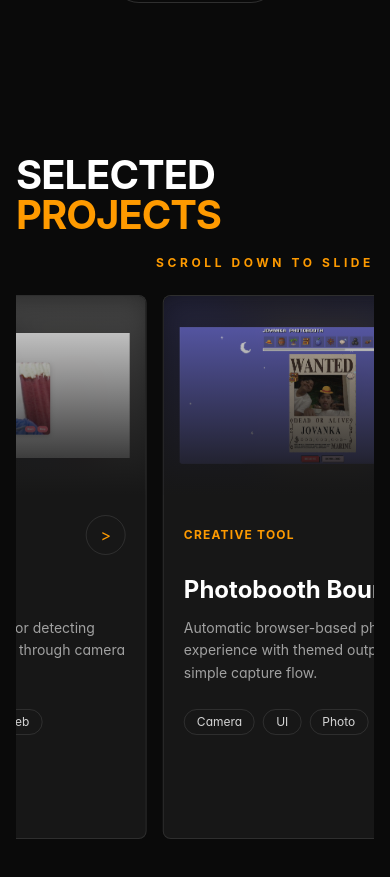
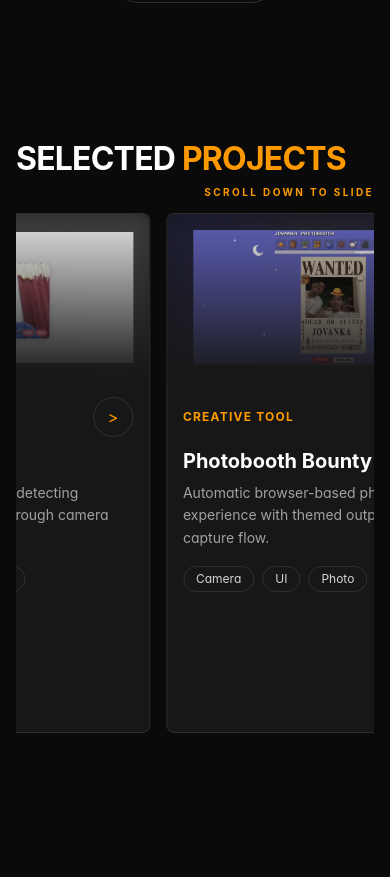
Before and after one commit to jovankawilyam/new-portfolio, a Next.js app: page / in a window 390 px wide. Shown: the part 7026-7903 px from the top of the page. Built offline with nearby package versions, Linux system fonts and the light colour scheme; no server answers.

Commit message:
add new game

```diff
--- a/components/Achievements.tsx
+++ b/components/Achievements.tsx
@@ -112,7 +112,9 @@ export default function Achievements() {
 
           gsap.set(card, {
             x,
+            xPercent: -50,
             y,
+            yPercent: -50,
             scale,
             opacity,
             zIndex: Math.round(focus * 100) + achievements.length - index,
--- a/components/BentoGrid.tsx
+++ b/components/BentoGrid.tsx
@@ -155,16 +155,16 @@ export default function BentoGrid() {
       style={{ height: scrollSectionHeight }}
       className="relative z-20 bg-neutral-950"
     >
-      <div className="sticky top-0 mx-auto flex h-svh min-h-0 max-w-7xl flex-col justify-start overflow-hidden px-4 py-10 sm:px-6 md:px-8 md:py-12 lg:py-10 xl:py-12 [@media_(max-height:820px)]:py-8">
+      <div className="sticky top-0 mx-auto flex h-svh min-h-0 max-w-7xl flex-col justify-start overflow-hidden px-4 py-7 sm:px-6 sm:py-10 md:px-8 md:py-12 lg:py-10 xl:py-12 [@media_(max-height:820px)]:py-8">
         <Reveal>
-          <div className="mb-6 flex flex-col gap-5 md:mb-7 md:flex-row md:items-end md:justify-between [@media_(max-height:820px)]:mb-5">
+          <div className="mb-4 flex flex-col gap-3 md:mb-7 md:flex-row md:items-end md:justify-between md:gap-5 [@media_(max-height:820px)]:mb-5">
             <div className="max-w-4xl">
-              <h2 className="text-[clamp(2.5rem,8vw,5.75rem)] font-bold leading-none tracking-tight text-white [@media_(max-height:820px)]:text-[clamp(2.25rem,6vw,4.25rem)]">
+              <h2 className="text-[clamp(2rem,8vw,5.75rem)] font-bold leading-none tracking-tight text-white sm:text-[clamp(2.5rem,8vw,5.75rem)] [@media_(max-height:820px)]:text-[clamp(2.25rem,6vw,4.25rem)]">
                 SELECTED <span className="text-amber-500">PROJECTS</span>
               </h2>
             </div>
             <div className="flex items-center justify-end">
-              <h2 className="text-xs font-bold uppercase tracking-[0.3em] text-amber-500 sm:text-sm">Scroll down to slide</h2>
+              <h2 className="text-[10px] font-bold uppercase tracking-[0.24em] text-amber-500 sm:text-sm sm:tracking-[0.3em]">Scroll down to slide</h2>
             </div>
           </div>
         </Reveal>
@@ -180,7 +180,7 @@ export default function BentoGrid() {
               <Reveal
                 key={project.title}
                 delay={index * 0.035}
-                className="h-[min(900px,calc(100svh-300px))] min-h-[390px] w-[82vw] max-w-[460px] shrink-0 sm:h-[min(900px,calc(100svh-300px))] sm:min-h-[420px] sm:w-[430px] lg:h-[min(900px,calc(100svh-285px))] lg:min-h-[430px] lg:w-[460px] [@media_(max-height:820px)]:lg:h-[min(450px,calc(100svh-285px))]"
+                className="h-[min(520px,calc(100svh-205px))] min-h-[420px] w-[86vw] max-w-[420px] shrink-0 sm:h-[min(900px,calc(100svh-300px))] sm:min-h-[420px] sm:w-[430px] sm:max-w-[460px] lg:h-[min(900px,calc(100svh-285px))] lg:min-h-[430px] lg:w-[460px] [@media_(max-height:700px)]:h-[calc(100svh-185px)] [@media_(max-height:700px)]:min-h-[380px] [@media_(max-height:820px)]:lg:h-[min(450px,calc(100svh-285px))]"
               >
                 <a
                   href={project.href}
@@ -192,7 +192,7 @@ export default function BentoGrid() {
                   }
                   className="group relative flex h-full min-h-0 flex-col overflow-hidden rounded-lg border border-white/10 bg-neutral-900 text-white transition duration-500 hover:-translate-y-1 hover:border-amber-500/70 hover:bg-neutral-800"
                 >
-                  <div className="relative aspect-[16/10] shrink-0 overflow-hidden bg-neutral-950 [@media_(max-height:820px)]:lg:aspect-[16/7]">
+                  <div className="relative aspect-[16/8] shrink-0 overflow-hidden bg-neutral-950 sm:aspect-[16/10] [@media_(max-height:700px)]:aspect-[16/7] [@media_(max-height:820px)]:lg:aspect-[16/7]">
                     <Image
                       src={project.image}
                       alt=""
@@ -211,8 +211,8 @@ export default function BentoGrid() {
                     <div className="absolute inset-0 bg-linear-to-t from-neutral-900 to-transparent" />
                   </div>
 
-                  <div className="flex min-h-0 flex-1 flex-col p-5 sm:p-6 [@media_(max-height:820px)]:lg:p-4">
-                    <div className="mb-5 flex items-center justify-between gap-3 [@media_(max-height:820px)]:lg:mb-3">
+                  <div className="flex min-h-0 flex-1 flex-col p-4 sm:p-6 [@media_(max-height:820px)]:lg:p-4">
+                    <div className="mb-3 flex items-center justify-between gap-3 sm:mb-5 [@media_(max-height:820px)]:lg:mb-3">
                       <span className="text-xs font-bold uppercase tracking-widest text-amber-500">
                         {project.type}
                       </span>
@@ -221,10 +221,10 @@ export default function BentoGrid() {
                       </span>
                     </div>
 
-                    <h3 className="mb-3 text-2xl font-bold leading-tight [@media_(max-height:820px)]:lg:mb-2 [@media_(max-height:820px)]:lg:text-xl">
+                    <h3 className="mb-2 text-xl font-bold leading-tight sm:mb-3 sm:text-2xl [@media_(max-height:820px)]:lg:mb-2 [@media_(max-height:820px)]:lg:text-xl">
                       {project.title}
                     </h3>
-                    <p className="mb-6 text-sm leading-relaxed text-neutral-400 [@media_(max-height:820px)]:lg:mb-4 [@media_(max-height:820px)]:lg:line-clamp-2">
+                    <p className="mb-4 text-sm leading-relaxed text-neutral-400 sm:mb-6 [@media_(max-height:700px)]:line-clamp-3 [@media_(max-height:820px)]:lg:mb-4 [@media_(max-height:820px)]:lg:line-clamp-2">
                       {project.description}
                     </p>
 
--- a/components/GamesGrid.tsx
+++ b/components/GamesGrid.tsx
@@ -23,20 +23,20 @@ const games = [
       "Play with puzzle and camera, fun to play with friends.",
   },
   {
+    title: "Cyber Connect",
+    href: "https://cyber-connect-cam.vercel.app/",
+    image: "/images/cyber.png",
+    type: "Game",
+    tags: ["Game", "Web", "Puzzle"],
+    description:
+      "Cyber Connect is a puzzle game where players must connect nodes to create secure pathways across a futuristic network grid.",
+  },
+  {
     title: "Car Racer Cam",
     href: "https://racecar-game-seven.vercel.app/",
     image: "/images/comingsoon.png",
     type: "Game",
     tags: ["Game", "Race", "Web"],
-    description:
-      "COMING SOON!",
-  },
-  {
-    title: "Cyber Connect",
-    href: "https://cyberconnect.vercel.app/",
-    image: "/images/comingsoon.png",
-    type: "Game",
-    tags: ["Game", "Web", "Puzzle"],
     description:
       "COMING SOON!",
   },
@@ -106,7 +106,7 @@ export default function GamesGrid() {
                       {game.type}
                     </span>
                     <span className="grid h-10 w-10 shrink-0 place-items-center rounded-full border border-white/10 text-amber-500 transition-colors group-hover:border-amber-500 group-hover:bg-amber-500 group-hover:text-black">
-                      -&gt;
+                        →
                     </span>
                   </div>
 
```
Also changed, not shown: public/images/cyber.png (added).
